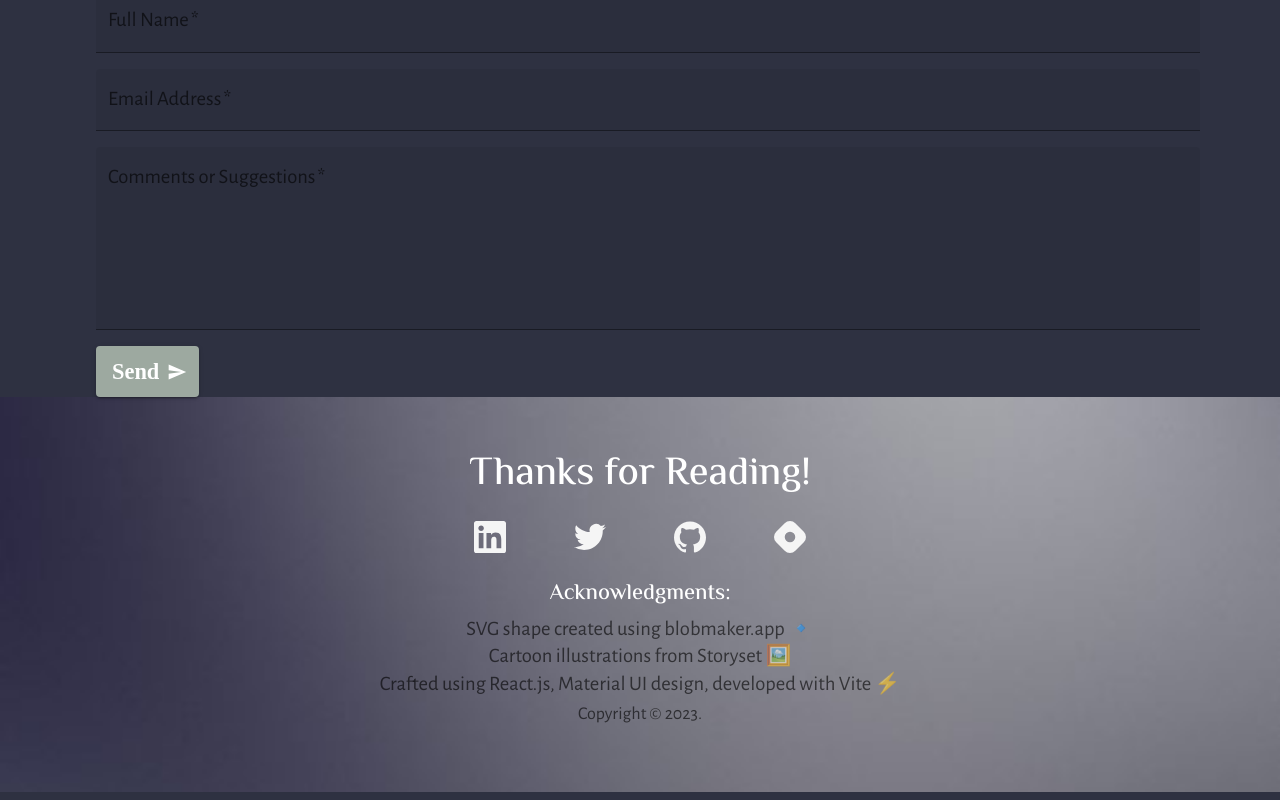
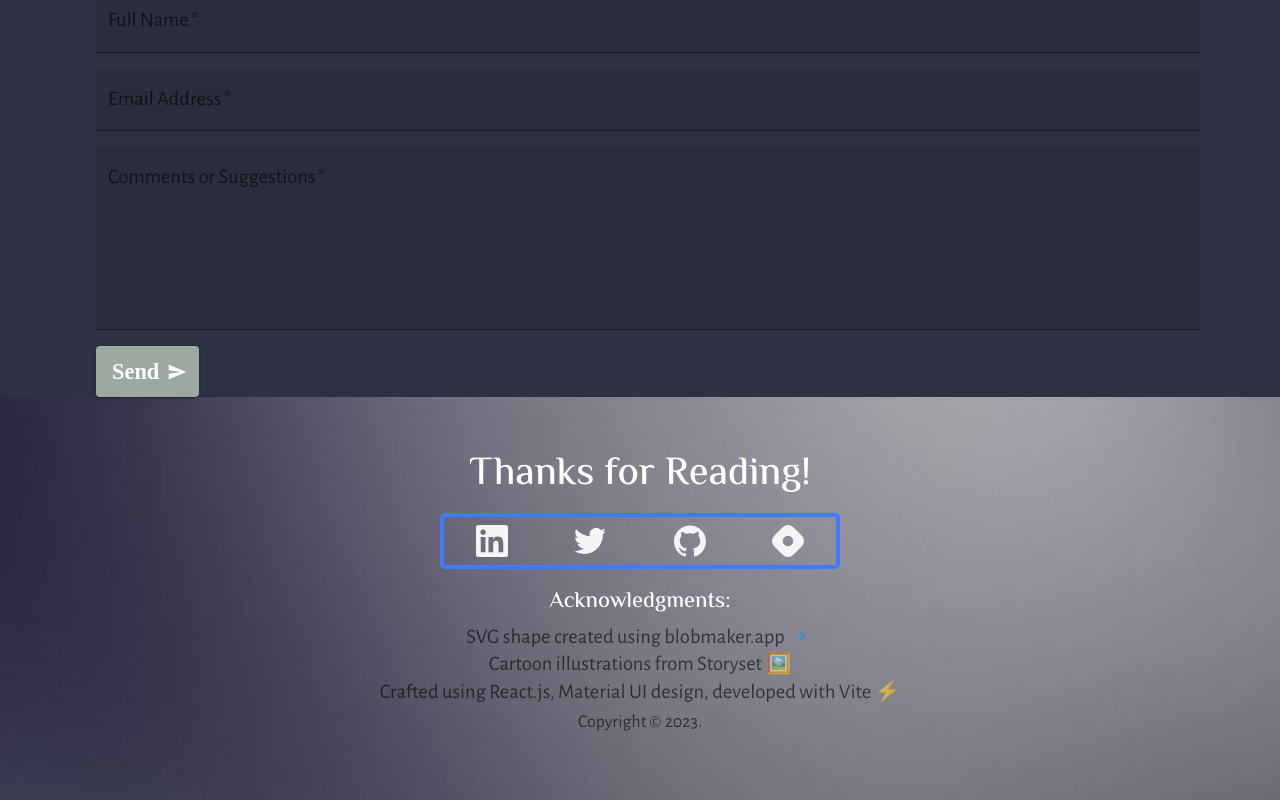
Before and after one commit to wkan17012021/Portfolio, a React (Vite) app in the folder portfolio_react_spa/: page / in a window 1280 px wide. Shown: the part 3800-4600 px from the top of the page. Built offline with nearby package versions, Linux system fonts and the light colour scheme; no server answers.

Commit message:
social media icons hover animation

```diff
--- a/portfolio_react_spa/src/data/footerDetails.js
+++ b/portfolio_react_spa/src/data/footerDetails.js
@@ -15,3 +15,5 @@ export const footerDetails = [
     desc: "Crafted using React.js, Material UI design, developed with Vite ⚡️",
   },
 ];
+
+export const socialLinkDetails = [];
--- a/portfolio_react_spa/src/sections/footer/Footer.jsx
+++ b/portfolio_react_spa/src/sections/footer/Footer.jsx
@@ -55,7 +55,32 @@ function Footer() {
             display: "flex",
             justifyContent: "center",
             margin: "0 auto",
-            li: { width: "100px", justifyContent: "center" },
+            li: {
+              width: "100px", justifyContent: "center", borderTop: "4px solid #407bff", borderBottom: "4px solid #407bff", transition: 'all 1s ease-in-out',
+              "&:hover": {
+              border: 'none',
+              },
+            },
+            "> li:first-child ": {
+              borderLeft: "4px solid #407bff",
+              borderRight: "none",
+              borderTopLeftRadius: "5px",
+              borderBottomLeftRadius: "5px",
+
+              },
+              "> li:last-child ": {
+                borderRight: "4px solid #407bff",
+                borderLeft: "none",
+                borderTopRightRadius: "5px",
+                borderBottomRightRadius: "5px",
+
+                },
+                "> li > a > svg ": {
+                  "&:hover": {
+                    color: '#407bff',
+                    cursor: 'pointer'
+                  },
+                  },
           }}
         >
           <ListItem>
@@ -111,7 +136,11 @@ function Footer() {
         <Typography variant="h4" align="center" lineHeight={2.2}>
           Acknowledgments:
         </Typography>
-        <Typography
+
+        {footerDetails.map((detail) => {
+          return (
+            <Typography
+            key={detail.id}
           variant="subtitle1"
           align="center"
           color="text.secondary"
@@ -119,28 +148,10 @@ function Footer() {
           gutterBottom
           lineHeight={1}
         >
-          {footerDetails[0].desc}
+          {detail.desc}
         </Typography>
-        <Typography
-          variant="subtitle1"
-          align="center"
-          color="text.secondary"
-          component="p"
-          gutterBottom
-          lineHeight={1}
-        >
-          {footerDetails[1].desc}
-        </Typography>
-        <Typography
-          variant="subtitle1"
-          align="center"
-          color="text.secondary"
-          component="p"
-          gutterBottom
-          lineHeight={1}
-        >
-          {footerDetails[2].desc}
-        </Typography>
+          )
+        })}
         <Copyright />
       </Container>
     </Box>
```
